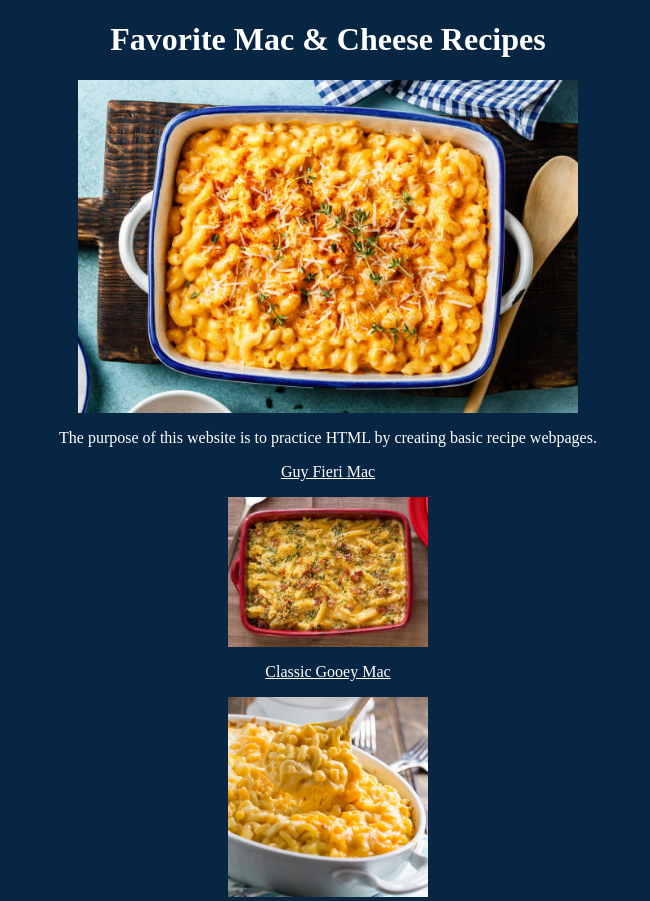
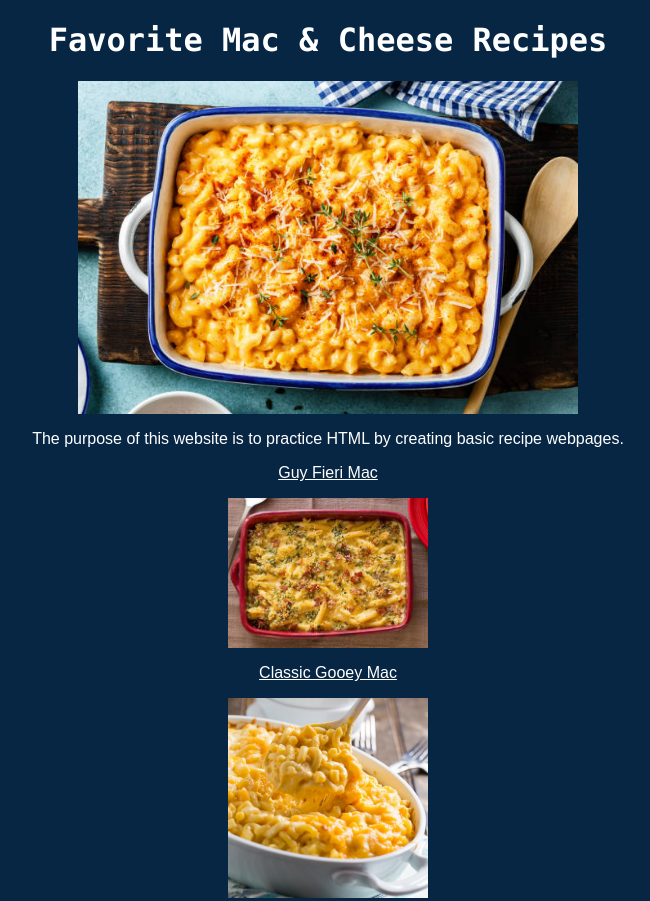
Before and after one commit to m-stine/odin-recipes, a plain HTML site: page index.html in a window 1280 px wide. Shown: the top 901 px of the page, without its empty margins (312-962 px from the left). Drawn offline with Linux system fonts and the light colour scheme.

Commit message:
add page

```diff
--- a/style.css
+++ b/style.css
@@ -1,6 +1,11 @@
 body {
     background-color: rgb(6, 38, 68);
 }
+
+* {
+    font-family: "Arial", "Verdana", "Georgia", sans-serif;
+}
+
 .image {
     display: block;
     margin-left: auto;
@@ -21,6 +26,7 @@ body {
 .heading {
     text-align: center;
     color: white;
+    font-family: "Monaco", "Lucida Console", sans-serif;
 }
 
 .button {
```
